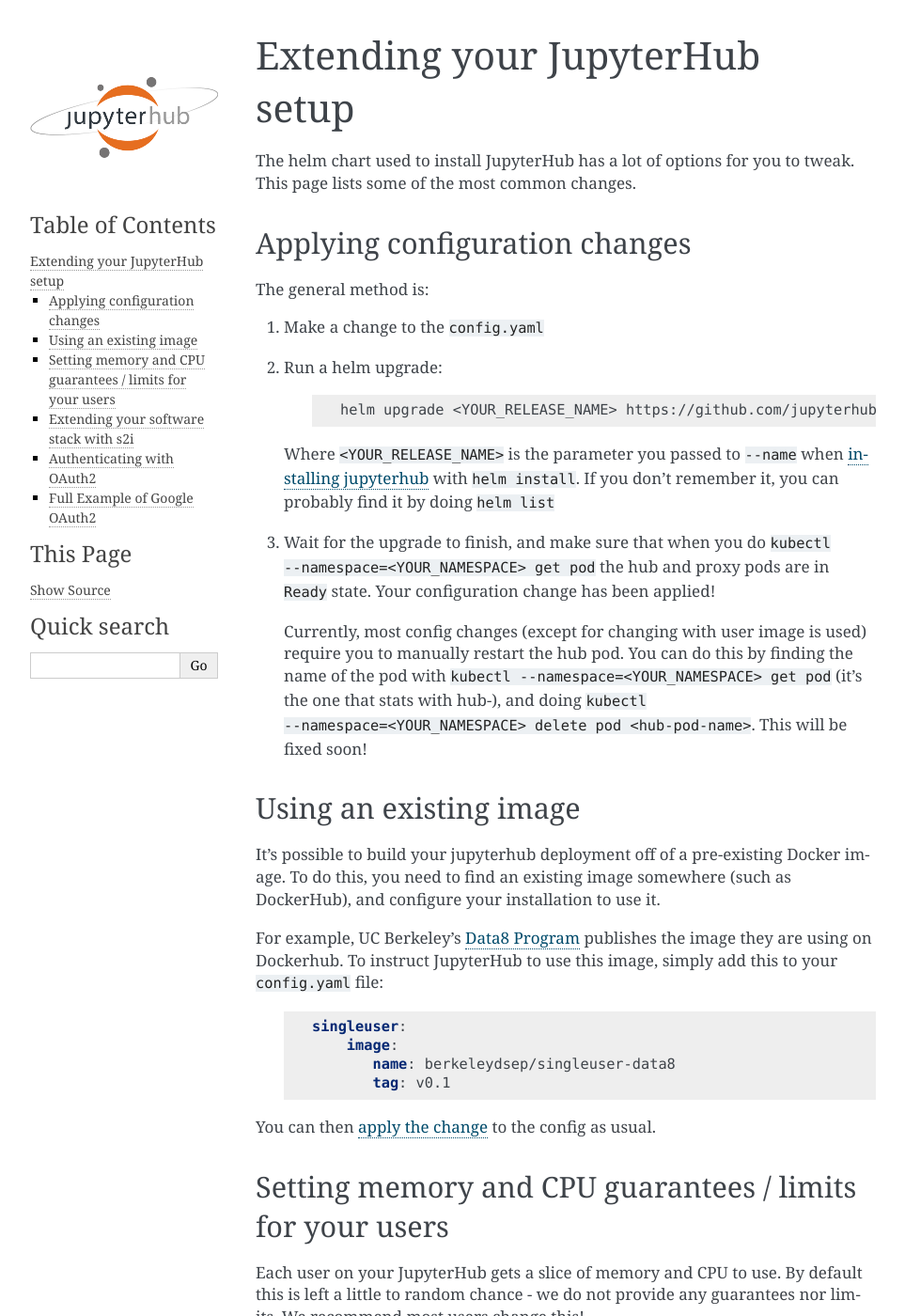
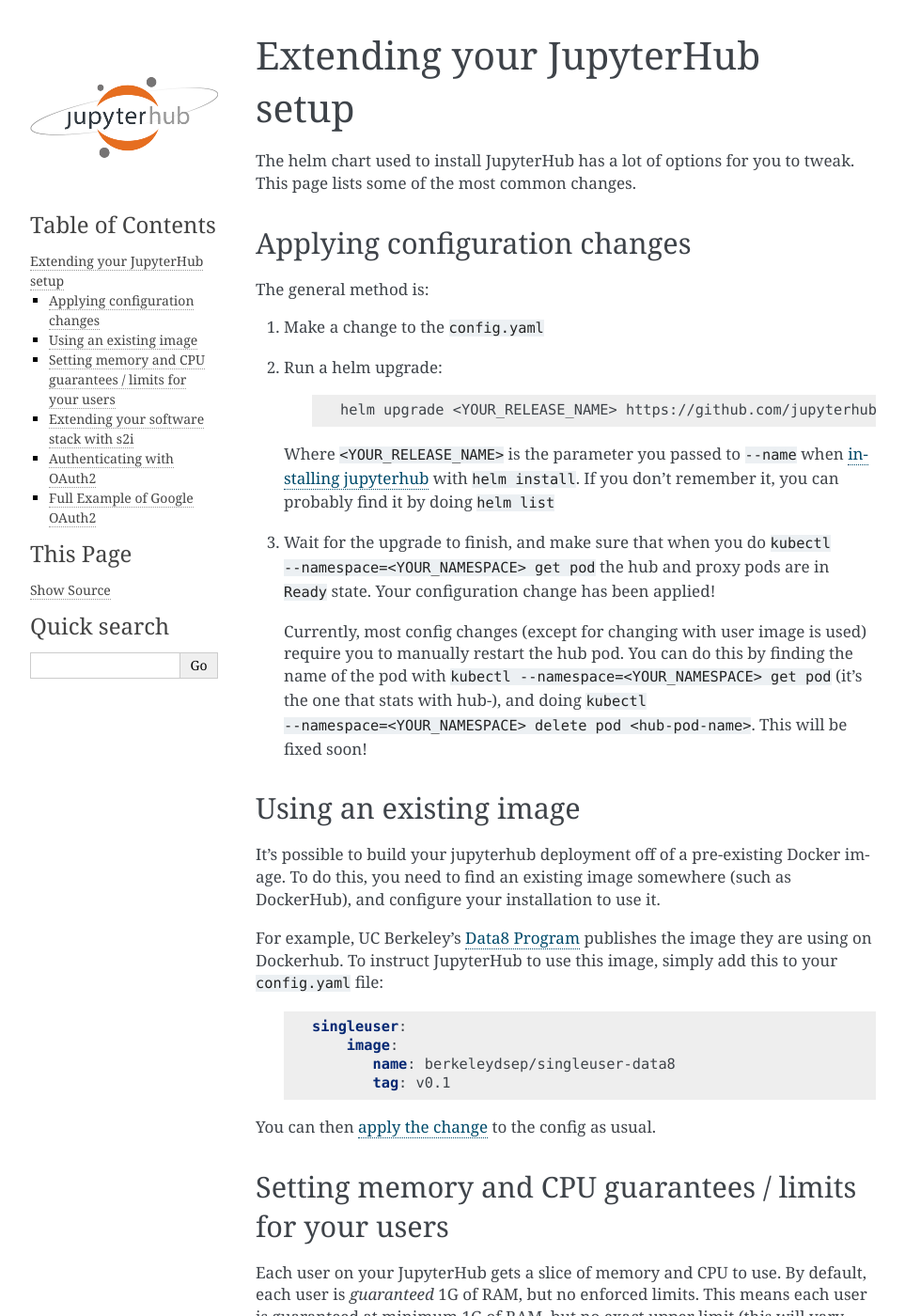
Before and after one commit to jupyterhub/zero-to-jupyterhub-k8s, a Sphinx documentation site: the page built from doc/source/extending-jupyterhub.rst, in a window 1280 px wide and 1400 px high. Shown: the whole window at 94% size, without its empty margins (148-1111 px from the left). Built offline with Sphinx 7.4.7, drawn with Linux system fonts in a browser that asks for light colours; some of the changed text lies outside the part shown.

Commit message:
Upgrade helm chart to v0.2
Only doc change is that there's now a default 1G memory guarantee
per user

```diff
--- a/doc/source/extending-jupyterhub.rst
+++ b/doc/source/extending-jupyterhub.rst
@@ -13,7 +13,7 @@
 
      .. code-block:: bash
 
-        helm upgrade <YOUR_RELEASE_NAME> https://github.com/jupyterhub/helm-chart/releases/download/v0.1/jupyterhub-0.1.tgz -f config.yaml
+        helm upgrade <YOUR_RELEASE_NAME> https://github.com/jupyterhub/helm-chart/releases/download/v0.2/jupyterhub-0.2.tgz -f config.yaml
 
    Where ``<YOUR_RELEASE_NAME>`` is the parameter you passed to ``--name`` when `installing jupyterhub <setup-jupyterhub.html#install-jupyterhub>`_ with
    ``helm install``. If you don't remember it, you can probably find it by doing ``helm list``
@@ -47,9 +47,10 @@
 Setting memory and CPU guarantees / limits for your users
 ---------------------------------------------------------
 
-Each user on your JupyterHub gets a slice of memory and CPU to use. By default this is left
-a little to random chance - we do not provide any guarantees nor limits. We recommend most users
-change this!
+Each user on your JupyterHub gets a slice of memory and CPU to use. By default, each user is
+*guaranteed* 1G of RAM, but no enforced limits. This means each user is guaranteed at minimum
+1G of RAM, but no exact upper limit (this will vary based on various factors outside of your
+control). We recommend most people change this!
 
 If you want all your users to have guaranteed access to 1Gi of RAM, and no more, you can add the
 following to your config.yaml and do an upgrade:
--- a/doc/source/setup-jupyterhub.rst
+++ b/doc/source/setup-jupyterhub.rst
@@ -68,7 +68,7 @@
 
    .. code:: bash
 
-      helm install https://github.com/jupyterhub/helm-chart/releases/download/v0.1/jupyterhub-0.1.tgz --name=YOUR_RELEASE_NAME --namespace=YOUR_NAMESPACE -f config.yaml
+      helm install https://github.com/jupyterhub/helm-chart/releases/download/v0.2/jupyterhub-0.2.tgz --name=YOUR_RELEASE_NAME --namespace=YOUR_NAMESPACE -f config.yaml
 
    where:
 
```
